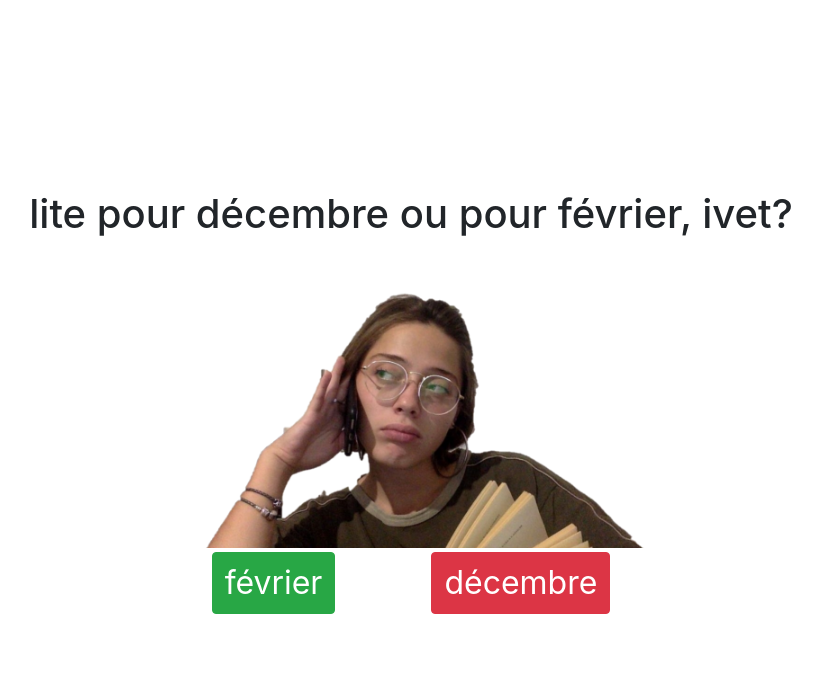
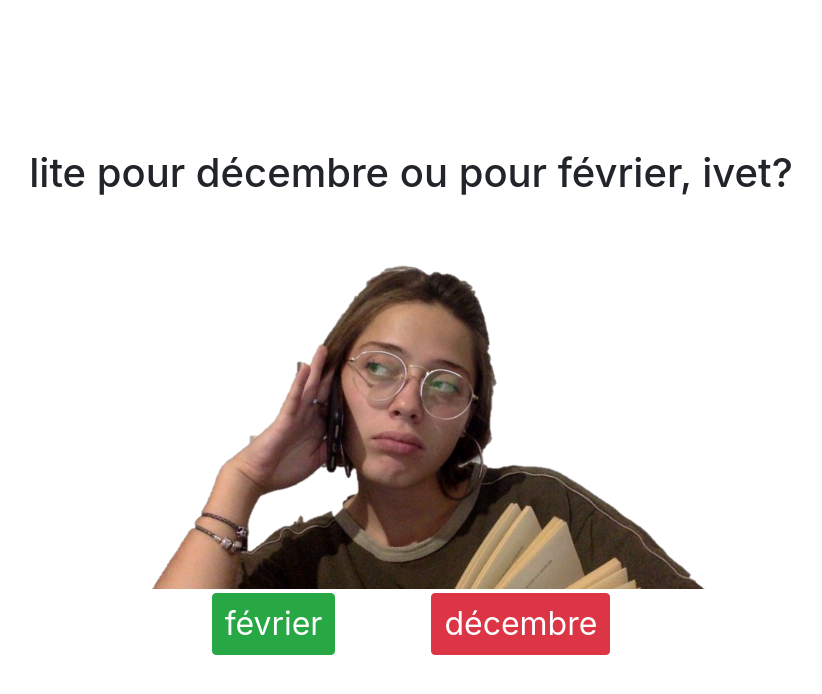
Before and after one commit to blaucomfuig/l-ind-cision, a plain HTML site: page docs/index.html in a window 1280 px wide. Shown: the whole page, without its empty margins (229-1051 px from the left). Drawn offline with nearby package versions, Linux system fonts and the light colour scheme.

Commit message:
segundos arreglos

```diff
--- a/docs/index.html
+++ b/docs/index.html
@@ -9,9 +9,9 @@
     <link rel="stylesheet" href="style.css">
 </head>
 <body>
-    <div class="container-fluid d-flex justify-content-center align-items-center vw-100 vh-100 text-center fondo">
-        <div>
-            <h1 class="my-2 px-1 pregunta">lite pour décembre ou pour février, ivet?</h1>
+    <div class="container d-flex justify-content-center align-items-center vw-100 vh-100 text-center fondo">
+        <div >
+            <h1 class="my-2 px-1 col-12 pregunta">lite pour décembre ou pour février, ivet?</h1>
             <div class="item m-auto d-flex align-items-center">
                 <img src="ivet.png" class="sad happy" alt="...">
             </div>
--- a/docs/style.css
+++ b/docs/style.css
@@ -1,4 +1,6 @@
-
+html {
+    font-size: 1rem !important;
+}
 
 
 
@@ -10,8 +12,8 @@
 }
 .item {
     display: block;
-    width: 45%;
-    height: 45%;
+    width: 60%;
+    height: 60%;
 }
 .item img{
     max-width: 100%;
```
